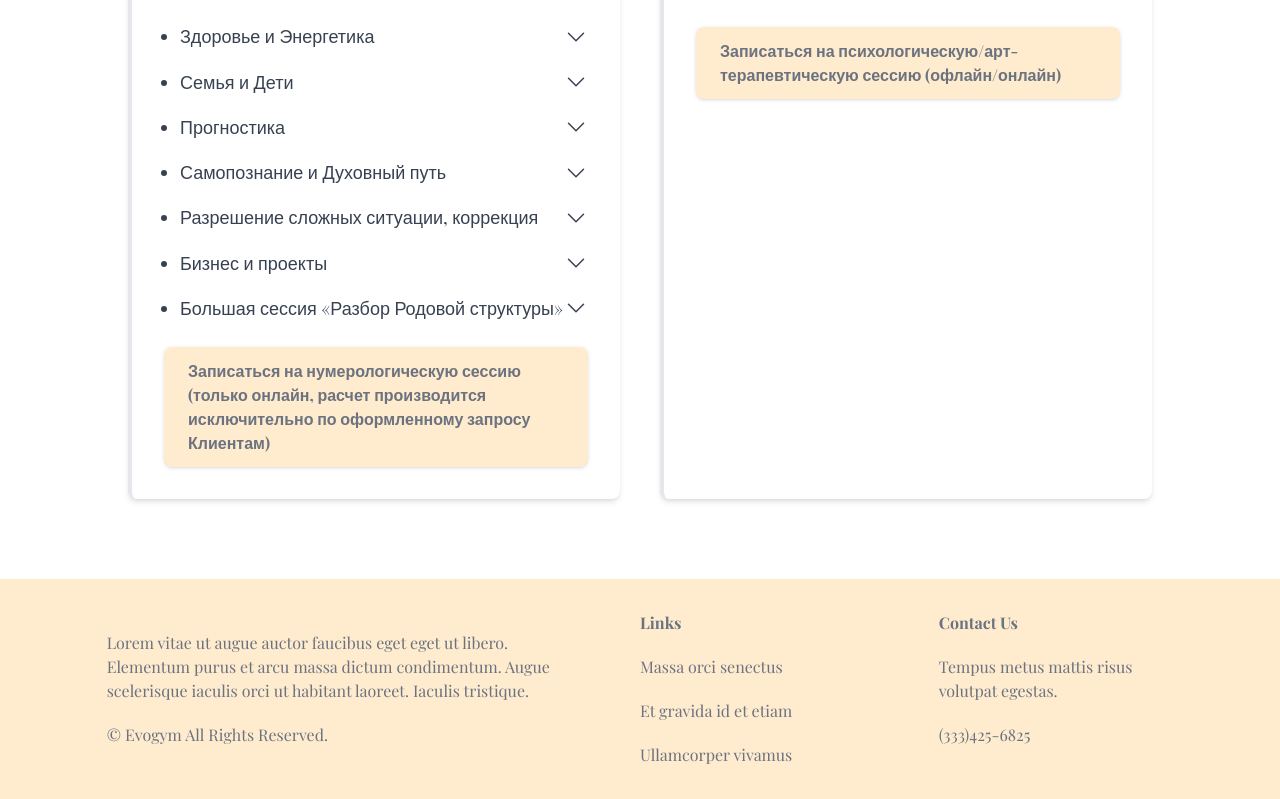
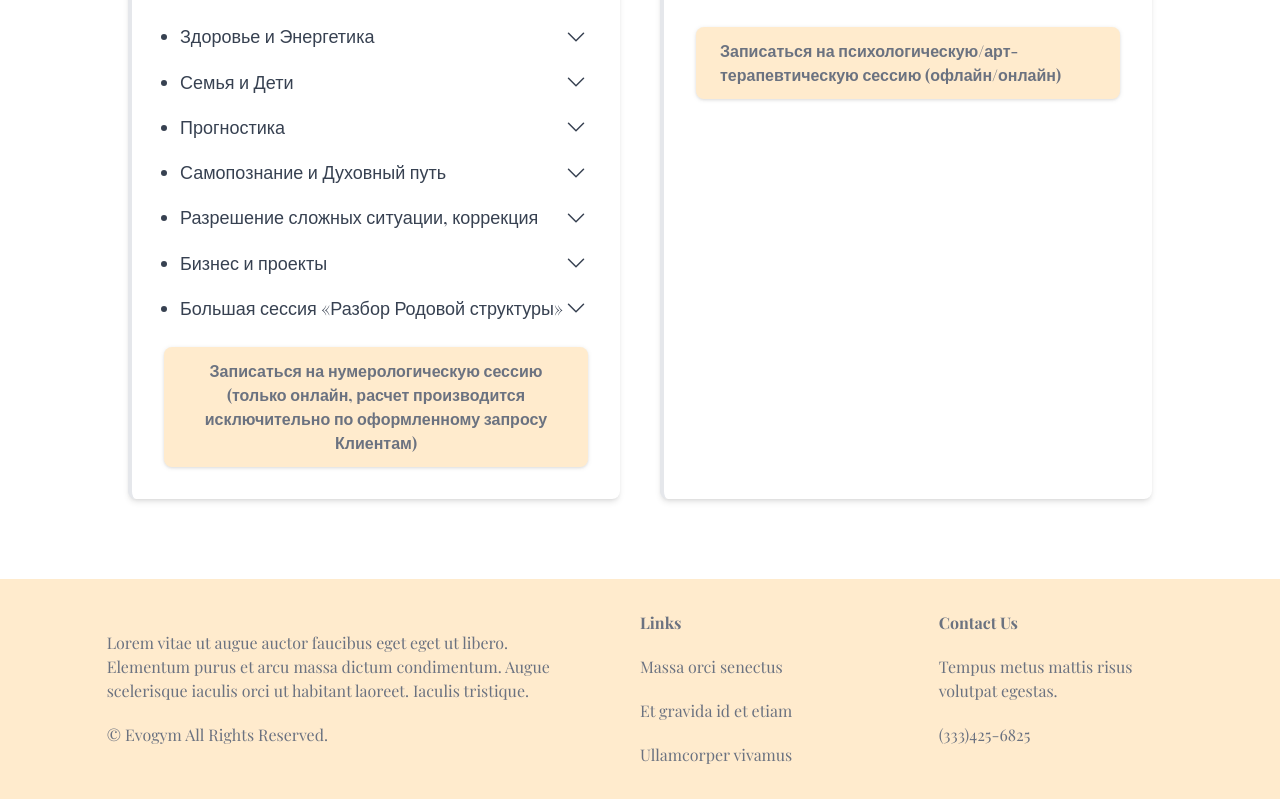
Before and after one commit to vlkhvnn/kamshat-b, a React (Vite) app: page /appointment in a window 1280 px wide. Shown: the part 730-1529 px from the top of the page. Built offline with nearby package versions, Linux system fonts and the light colour scheme; a web font is replaced by a local one.

Commit message:
fix: vercel config

```diff
--- a/src/pages/Appointment.tsx
+++ b/src/pages/Appointment.tsx
@@ -75,7 +75,7 @@ const AppointmentPage = ({ setSelectedPage }: Props) => {
             href="https://wa.me/77080546175?text=Хочу%20получить%20нумерологическую%20сессию"
             target="_blank"
             rel="noopener noreferrer"
-            className="bg-cream-100 drop-shadow mt-6 inline-block bg-primary-500 font-bold py-3 px-6 rounded-lg hover:bg-primary-300 transition"
+            className="bg-cream-100 drop-shadow mt-6 inline-block bg-primary-500 font-bold py-3 px-6 rounded-lg hover:bg-primary-300 transition text-center"
             >
               Записаться на нумерологическую сессию (только онлайн, расчет производится исключительно по оформленному запросу Клиентам)
             </a>
--- a/vite.config.ts
+++ b/vite.config.ts
@@ -1,11 +1,11 @@
-import { defineConfig } from "vite";
 import react from "@vitejs/plugin-react";
 import path from "path";
+import { defineConfig } from "vite";
 
-// https://vitejs.dev/config/
 export default defineConfig({
   plugins: [react()],
   resolve: {
     alias: [{ find: "@", replacement: path.resolve(__dirname, "src") }],
   },
+  base: '/'
 });
```
Also changed, not shown: vercel.json (added).
